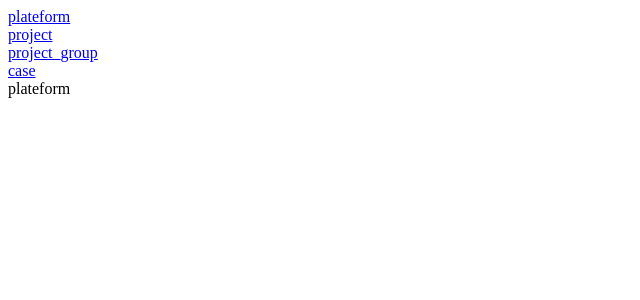
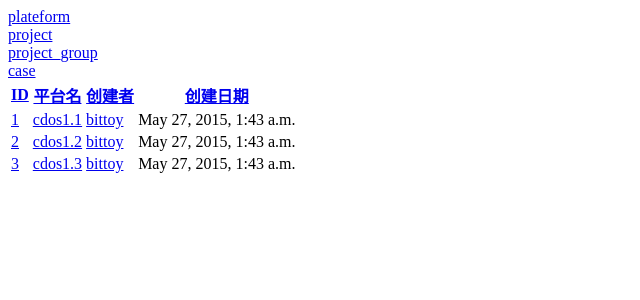
Before and after one commit to huahuijay/bush, a Django app: page /plateform in a window 1280 px wide. Shown: the top 300 px of the page, without its empty margins (0-640 px from the left). Run offline with Django 3.2, Linux system fonts and the light colour scheme; data comes from the database, SQL or seed files in the repository; data that the repository does not hold is empty.

Commit message:
add plateform demo

```diff
--- a/app/models.py
+++ b/app/models.py
@@ -1,20 +1,18 @@
 # -*- coding: utf-8 -*-
+from django.contrib.auth.models import User
 from django.db import models
 
 # Create your models here.
-#class User(models.Model):
-#    name = models.CharField(max_length=255)
+
 
 class Plateform(models.Model):
-    # default:
-    createdAt = models.DateTimeField("创建的时间")
-    name = models.CharField('项目名称', max_length=255, unique=True)
-    description = models.TextField('项目描述', blank=True, null=True)
-    owner = models.IntegerField(blank=True, null=True)
+    userId = models.ForeignKey(User)
+    createdAt = models.DateTimeField("创建的时间", auto_now_add=True)
+    name = models.CharField('平台名称', max_length=255, unique=True)
+    description = models.TextField('平台描述', blank=True, null=True)
 
 class Project(models.Model):
-    # default:
-#    user = models.ForeignKey(User)
+    user = models.ForeignKey(User)
     plateform = models.ForeignKey(Plateform)
     createdAt = models.DateTimeField("创建的时间")
     name = models.CharField('项目名称', max_length=255, unique=True)
@@ -22,16 +20,14 @@
     owner = models.IntegerField(blank=True, null=True)
 
 class ProjectGroup(models.Model):
-    # default:
-#    user = models.ForeignKey(User)
+    user = models.ForeignKey(User)
     project = models.ForeignKey(Project)
     createdAt = models.DateTimeField("创建的时间")
     name = models.CharField('项目组名称', max_length=255, unique=True)
     description = models.TextField('项目组描述', blank=True, null=True)
 
 class Case(models.Model):
-    # default:
-    project = models.ForeignKey(Project)
+    user = models.ForeignKey(User)
     progect_group = models.ForeignKey(ProjectGroup)
     createdAt = models.DateTimeField("创建的时间")
     name = models.CharField('用例名称', max_length=255, unique=True)
--- a/app/urls.py
+++ b/app/urls.py
@@ -7,6 +7,5 @@
     url(r'project', views.project),
     url(r'project_group', views.project_group),
     url(r'case', views.case),
-    url(r'^$', views.index),
-
+    url(r'index', views.index),
 ]
--- a/app/views.py
+++ b/app/views.py
@@ -1,14 +1,34 @@
 from django.shortcuts import render
-
+from app.models import *
 # Create your views here.
 
 def index(request):
     return render(request, "index.html", {"key": "11111111111111"})
+
+
 def plateform(request):
-    return render(request, "plateform.html", {"key": "11111111111111"})
+
+    if not User.objects.exists():
+        User(username="bittoy").save()
+    user = User.objects.get(username="bittoy")
+
+    #print(user.id)
+    if not Plateform.objects.exists():
+        Plateform(userId=user, name="cdos1.1", description="description1.1").save()
+        Plateform(userId=user, name="cdos1.2", description="description1.2").save()
+        Plateform(userId=user, name="cdos1.3", description="description1.3").save()
+    plateforms = Plateform.objects.all()
+
+    return render(request, "plateform.html", {"key": "11111111111111", "plateforms": plateforms})
+
+
 def project(request):
     return render(request, "project.html", {"key": "11111111111111"})
+
+
 def project_group(request):
     return render(request, "project_group.html", {"key": "11111111111111"})
+
+
 def case(request):
     return render(request, "case.html", {"key": "11111111111111"})
--- a/templates/plateform.html
+++ b/templates/plateform.html
@@ -13,6 +13,58 @@
 </br>
 <a href="case.html">case</a>
 </br>
-plateform
+
+<table>
+    <thead>
+    <tr>
+        <th class='w-id'>
+            <div class='headerSortUp'>
+                <a href='/bug-browse-1-unclosed-0-id_asc-5-20.html'>ID</a>
+            </div>
+        </th>
+        <th class='w-severity'>
+            <div class='header'>
+                <a href='/bug-browse-1-unclosed-0-severity_asc-5-20.html'>平台名</a>
+            </div>
+        </th>
+        <th class='w-pri'>
+            <div class='header'>
+                <a href='/bug-browse-1-unclosed-0-pri_asc-5-20.html'>创建者</a>
+            </div>
+        </th>
+        <th class='w-date'>
+            <div class='header'>
+                <a href='/bug-browse-1-unclosed-0-openedDate_asc-5-20.html'>创建日期</a>
+            </div>
+        </th>
+    </tr>
+    </thead>
+    <tbody>
+    {% for plateform in plateforms %}
+    <tr class='text-center'>
+        <td class='bug-active strong text-left'>
+            <div class='header'><a href='/bug-view-7.html'>{{ plateform.id }}</a></div>
+        </td>
+        <td>
+            <div class='header'><a href='/bug-view-7.html'>{{ plateform.name }}</a></div>
+        </td>
+
+        <td class='text-left' title="aaa">
+            <div class='header'> <a href='/bug-view-7.html'>{{ plateform.userId }}</a></div>
+        </td>
+
+        <td class='bug-active'>
+            <div class='header'>{{ plateform.createdAt }}</div>
+        </td>
+    </tr>
+    {% endfor %}
+    </tbody>
+    <tfoot>
+    <tr>
+        <td colspan='12'>
+        </td>
+    </tr>
+    </tfoot>
+</table>
 </body>
 </html>
```
Also changed, not shown: templates/case.html (+77 -1 lines).
